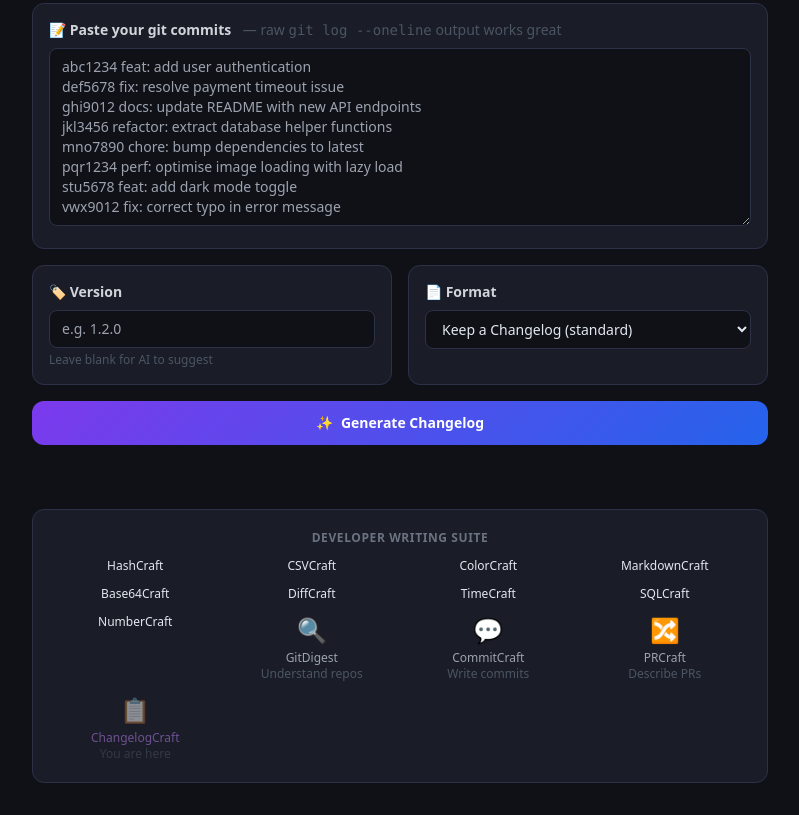
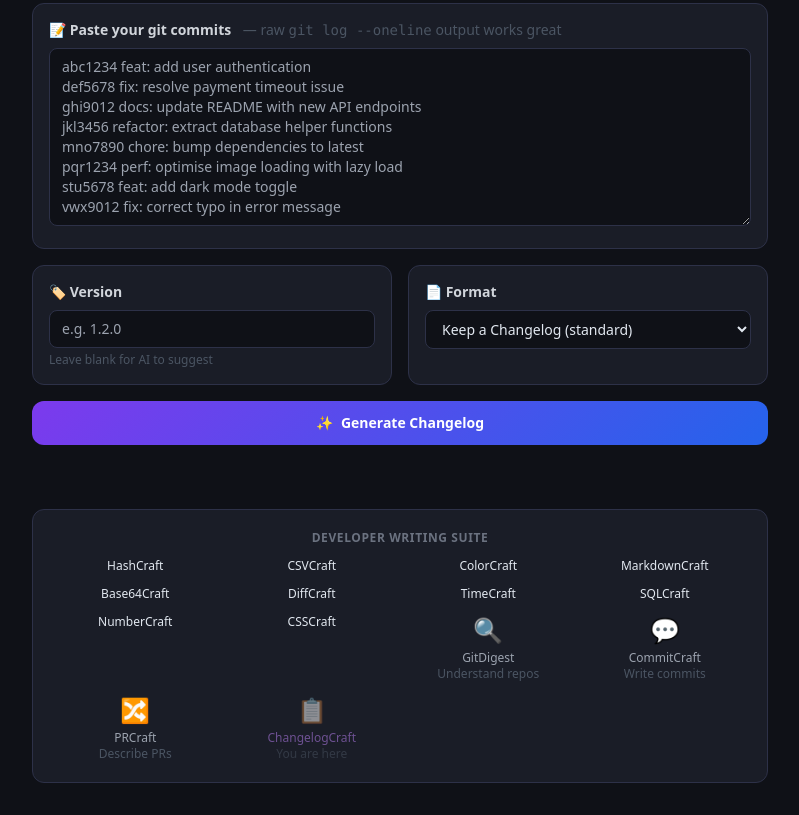
Before and after one commit to shiffasultan-collab/changelogcraft, a plain HTML site: page index.html in a window 1280 px wide. Shown: the part 399-1214 px from the top of the page, without its empty margins (240-1039 px from the left). Drawn offline with nearby package versions, Linux system fonts and the light colour scheme.

Commit message:
Add CSSCraft cross-link (Product #23)

```diff
--- a/index.html
+++ b/index.html
@@ -170,6 +170,7 @@ vwx9012 fix: correct typo in error message"
     <a href="https://shiffasultan-collab.github.io/timecraft/" class="tool-link">TimeCraft</a>
     <a href="https://shiffasultan-collab.github.io/sqlcraft/" class="tool-link">SQLCraft</a>
     <a href="https://shiffasultan-collab.github.io/numbercraft/" class="tool-link">NumberCraft</a>
+    <a href="https://shiffasultan-collab.github.io/csscraft/" class="tool-link">CSSCraft</a>
     <a href="https://shiffasultan-collab.github.io/gitdigest-static/" class="hover:opacity-80 transition">
           <div class="text-2xl mb-1">🔍</div>
           <div class="text-gray-400 font-medium">GitDigest</div>
```
